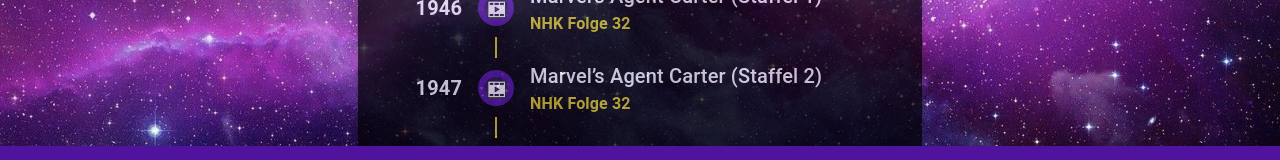
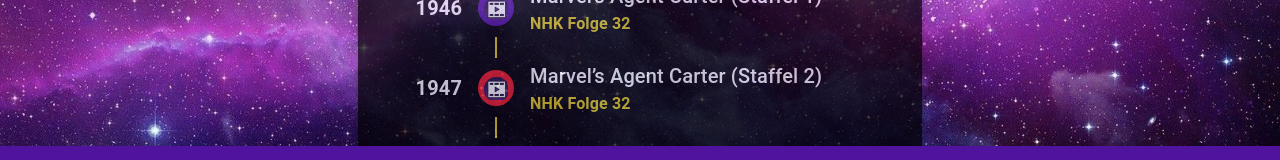
Before and after one commit to Hobba/nhk-app, a React (Create React App) app: page / in a window 1280 px wide. Both pictures are taken after a click on the button "Extras". Shown: the part 579-739 px from the top of the page. Built offline with nearby package versions, Linux system fonts and the light colour scheme.

Commit message:
Switch timeline dot colors

```diff
--- a/src/pages/Extras/Timeline.tsx
+++ b/src/pages/Extras/Timeline.tsx
@@ -23,8 +23,11 @@
             secondary: {
                 main: '#e1ce1b'
             },
+            warning: {
+                main: '#ed1d24'
+            },
             text : {
-                primary: '#ffffff'
+                primary: '#ffffff',
             }
         },
     });
@@ -106,7 +109,7 @@
                             </TimelineOppositeContent>
                             <TimelineSeparator>
                                 <TimelineConnector sx={{ bgcolor: 'secondary.main' }}/>
-                                <TimelineDot color="primary">
+                                <TimelineDot color="warning">
                                     <Icon>
                                         <img src={SeriesIcon} height={25} width={25}/>
                                     </Icon>
@@ -126,7 +129,7 @@
                             </TimelineOppositeContent>
                             <TimelineSeparator>
                                 <TimelineConnector sx={{ bgcolor: 'secondary.main' }}/>
-                                <TimelineDot color="primary">
+                                <TimelineDot color="secondary">
                                     <Icon>
                                         <img src={MovieIcon} height={25} width={25}/>
                                     </Icon>
@@ -146,7 +149,7 @@
                             </TimelineOppositeContent>
                             <TimelineSeparator>
                                 <TimelineConnector sx={{ bgcolor: 'secondary.main' }}/>
-                                <TimelineDot color="primary">
+                                <TimelineDot variant='outlined'>
                                     <Icon>
                                         <img src={MovieIcon} height={25} width={25}/>
                                     </Icon>
```
